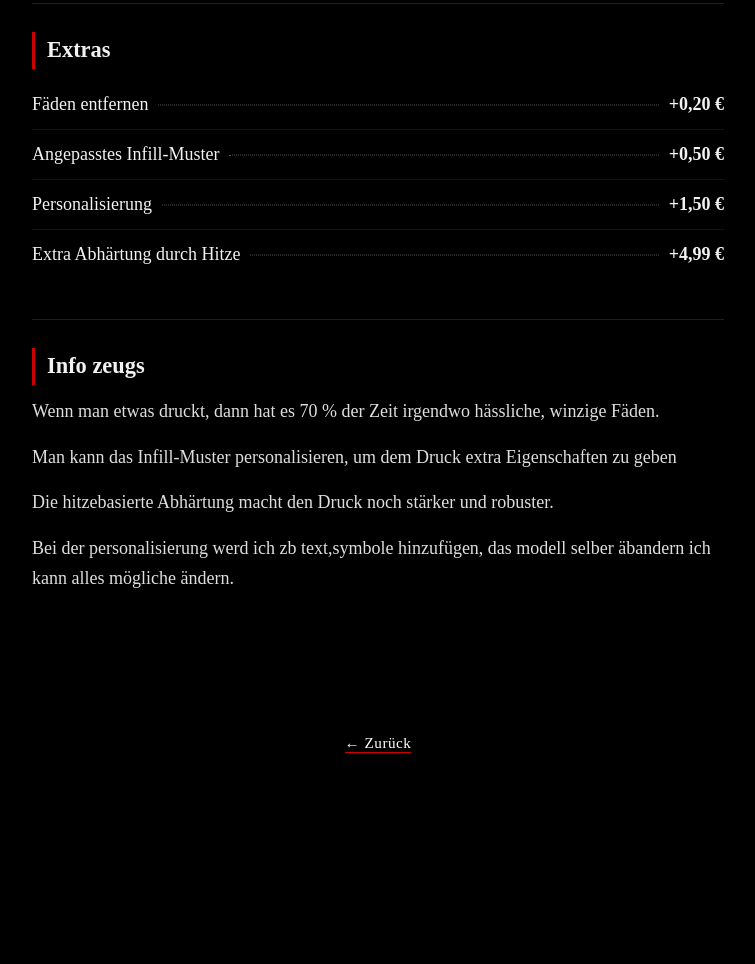
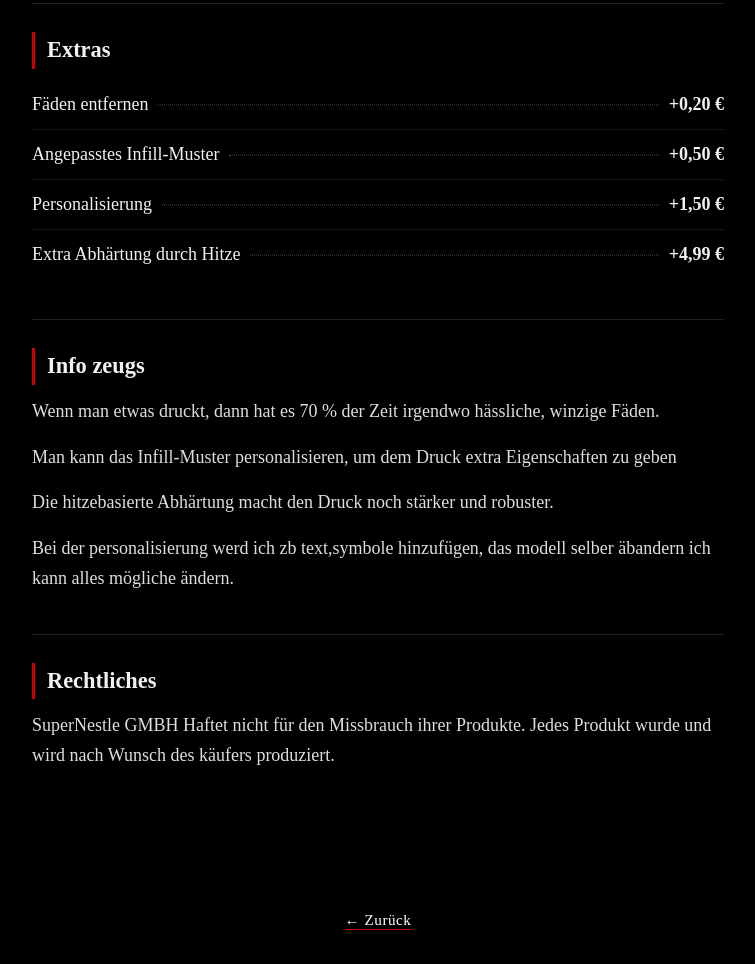
Before and after one commit to w4hkn/GratisGeld, a plain HTML site: page 3d-drucken.html in a window 1280 px wide. Shown: the part 618-1582 px from the top of the page, without its empty margins (262-1017 px from the left). Before the commit the page ends 1437 px from the top, so only its background shows below. Drawn offline with Linux system fonts and the light colour scheme.

Commit message:
Add legal section to 3d-drucken.html

```diff
--- a/3d-drucken.html
+++ b/3d-drucken.html
@@ -75,8 +75,11 @@
       <p>Die hitzebasierte Abh&auml;rtung macht den Druck noch st&auml;rker und robuster.</p>
       <p>Bei der personalisierung werd ich zb text,symbole hinzufügen, das modell selber äbandern ich kann alles mögliche ändern.</p>
     </section>
+    <section class="content-block">
+      <h2>Rechtliches</h2>
+      <p>SuperNestle GMBH Haftet nicht für den Missbrauch ihrer Produkte. Jedes Produkt wurde und wird nach Wunsch des käufers produziert.</p>
   </main>
-
+</section>
   <footer>
     <a class="back" href="index.html">&larr; Zur&uuml;ck</a>
   </footer>
```
